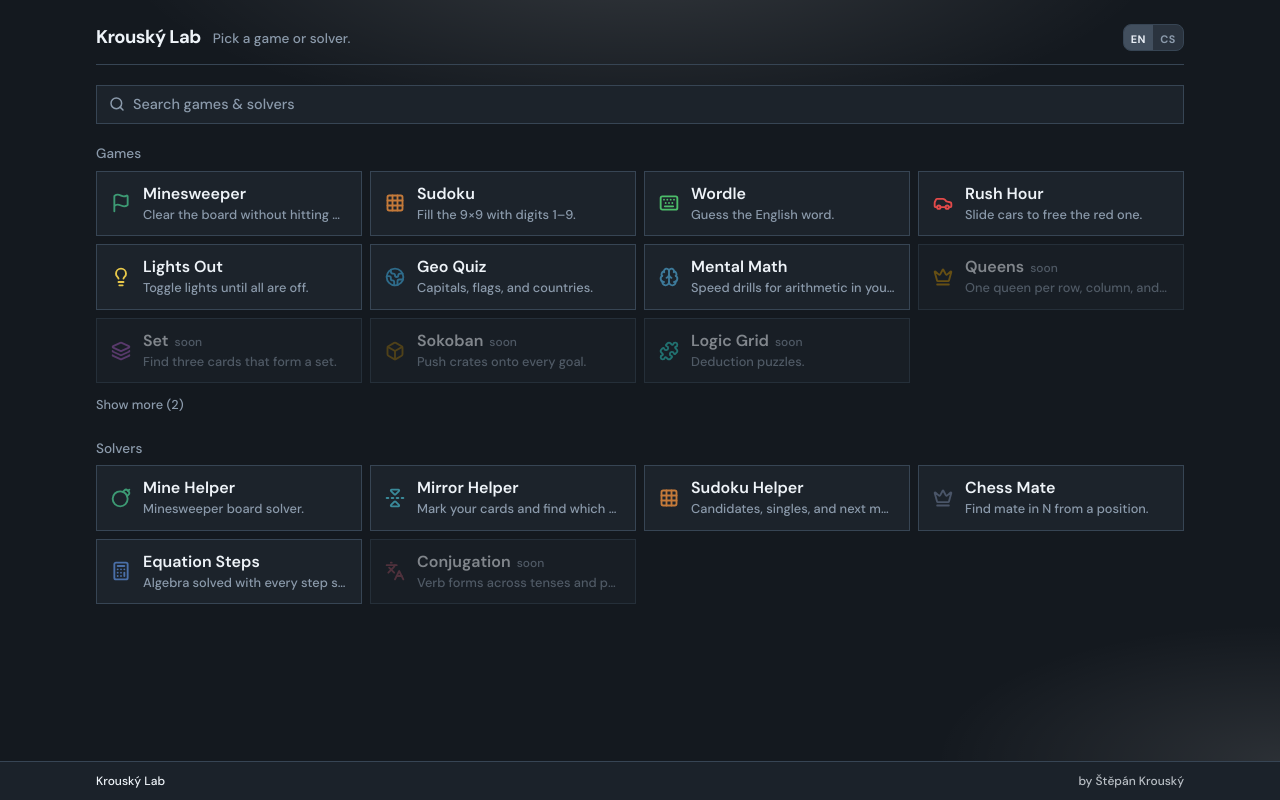
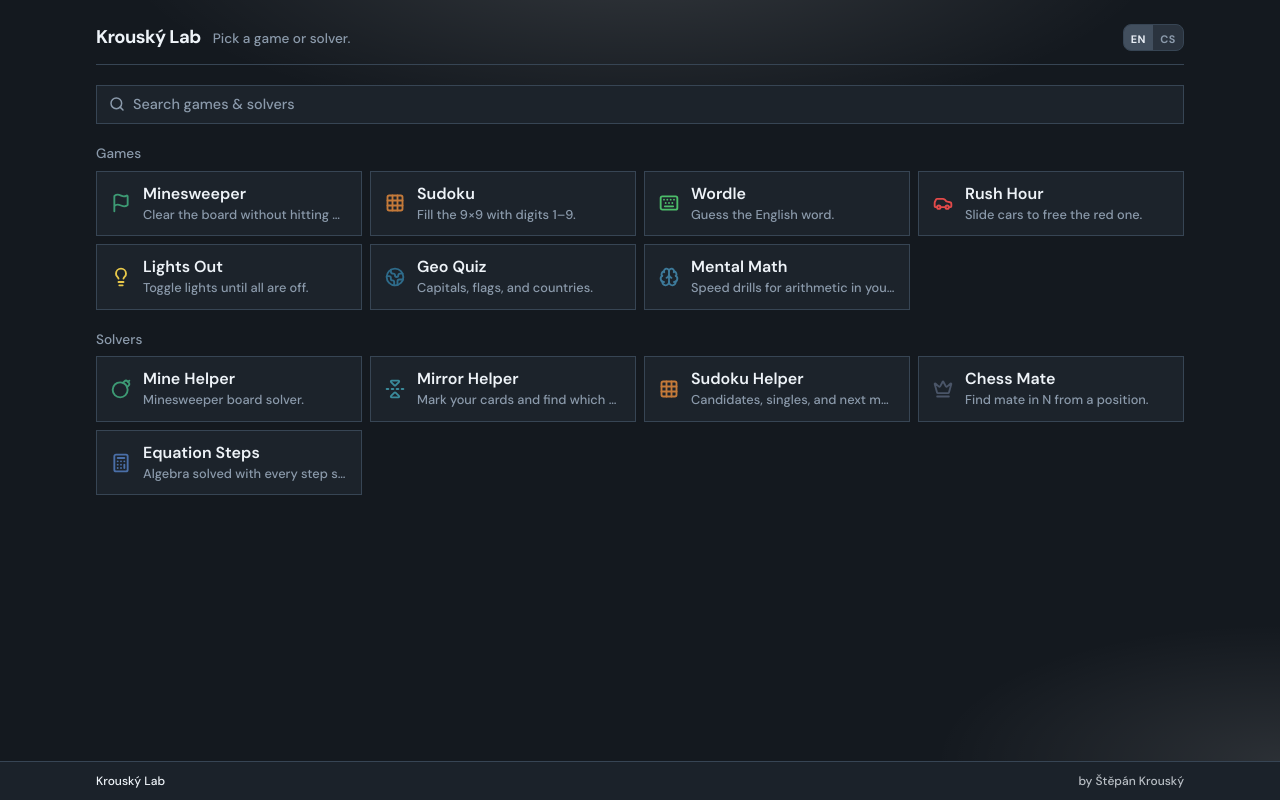
Before and after one commit to krouskystepan/lab, a React (Vite) app: page / in a window 1280 px wide. Built offline with nearby package versions, Linux system fonts and the light colour scheme.

Commit message:
remove soon games

```diff
--- a/src/catalog/registry.ts
+++ b/src/catalog/registry.ts
@@ -1,22 +1,16 @@
 import type { LucideIcon } from 'lucide-react'
 import {
   Bomb,
-  BookOpen,
-  Box,
   Brain,
   Calculator,
   Car,
   Crown,
   Flag,
-  FlaskConical,
   FlipHorizontal2,
   Globe2,
   Grid3x3,
   Keyboard,
-  Languages,
-  Layers,
-  Lightbulb,
-  Puzzle
+  Lightbulb
 } from 'lucide-react'
 import type { MessageKey } from '../i18n'
 import {
@@ -82,34 +76,6 @@ export const catalog: CatalogEntry[] = [
     status: 'live'
   },
   {
-    id: 'queens',
-    kind: 'game',
-    path: '/games/queens',
-    titleKey: 'catalog.queens.title',
-    blurbKey: 'catalog.queens.blurb',
-    icon: Crown,
-    theme: {
-      accent: '#b8860b',
-      accentHover: '#cfa012',
-      onAccent: '#fff8e0'
-    },
-    status: 'soon'
-  },
-  {
-    id: 'set',
-    kind: 'game',
-    path: '/games/set',
-    titleKey: 'catalog.set.title',
-    blurbKey: 'catalog.set.blurb',
-    icon: Layers,
-    theme: {
-      accent: '#9b59b6',
-      accentHover: '#ad6fc7',
-      onAccent: '#f5e8fb'
-    },
-    status: 'soon'
-  },
-  {
     id: 'rush-hour',
     kind: 'game',
     path: '/games/rush-hour',
@@ -118,34 +84,6 @@ export const catalog: CatalogEntry[] = [
     icon: Car,
     theme: rushHourTheme,
     status: 'live'
-  },
-  {
-    id: 'sokoban',
-    kind: 'game',
-    path: '/games/sokoban',
-    titleKey: 'catalog.sokoban.title',
-    blurbKey: 'catalog.sokoban.blurb',
-    icon: Box,
-    theme: {
-      accent: '#8b6914',
-      accentHover: '#a07a1c',
-      onAccent: '#fff6dc'
-    },
-    status: 'soon'
-  },
-  {
-    id: 'logic-grid',
-    kind: 'game',
-    path: '/games/logic-grid',
-    titleKey: 'catalog.logicGrid.title',
-    blurbKey: 'catalog.logicGrid.blurb',
-    icon: Puzzle,
-    theme: {
-      accent: '#2ec8c0',
-      accentHover: '#45d4cd',
-      onAccent: '#e0faf8'
-    },
-    status: 'soon'
   },
   {
     id: 'lights-out',
@@ -176,34 +114,6 @@ export const catalog: CatalogEntry[] = [
     icon: Brain,
     theme: mentalMathTheme,
     status: 'live'
-  },
-  {
-    id: 'periodic-quiz',
-    kind: 'game',
-    path: '/games/periodic-quiz',
-    titleKey: 'catalog.periodicQuiz.title',
-    blurbKey: 'catalog.periodicQuiz.blurb',
-    icon: FlaskConical,
-    theme: {
-      accent: '#6b4fa0',
-      accentHover: '#7d61b2',
-      onAccent: '#f0e8fa'
-    },
-    status: 'soon'
-  },
-  {
-    id: 'flashcards',
-    kind: 'game',
-    path: '/games/flashcards',
-    titleKey: 'catalog.flashcards.title',
-    blurbKey: 'catalog.flashcards.blurb',
-    icon: BookOpen,
-    theme: {
-      accent: '#8a5a3a',
-      accentHover: '#9b6b4b',
-      onAccent: '#f8eee5'
-    },
-    status: 'soon'
   },
 
   {
@@ -255,20 +165,6 @@ export const catalog: CatalogEntry[] = [
     icon: Calculator,
     theme: equationStepsTheme,
     status: 'live'
-  },
-  {
-    id: 'conjugation',
-    kind: 'solver',
-    path: '/solvers/conjugation',
-    titleKey: 'catalog.conjugation.title',
-    blurbKey: 'catalog.conjugation.blurb',
-    icon: Languages,
-    theme: {
-      accent: '#8a4a5a',
-      accentHover: '#9b5b6b',
-      onAccent: '#f8e8ec'
-    },
-    status: 'soon'
   }
 ]
 
--- a/src/i18n/locales/cs/hub.ts
+++ b/src/i18n/locales/cs/hub.ts
@@ -29,32 +29,18 @@ export const hubCs: Record<keyof typeof hubEn, string> = {
   'catalog.sudoku.blurb': 'Doplň 9×9 číslicemi 1–9.',
   'catalog.wordle.title': 'Wordle',
   'catalog.wordle.blurb': 'Hádej anglické slovo.',
-  'catalog.queens.title': 'Queens',
-  'catalog.queens.blurb': 'Jedna královna na řádek, sloupec a barvu.',
-  'catalog.set.title': 'Set',
-  'catalog.set.blurb': 'Najdi tři karty, které tvoří set.',
   'catalog.rushHour.title': 'Rush Hour',
   'catalog.rushHour.blurb': 'Posuň auta a uvolni červené.',
-  'catalog.sokoban.title': 'Sokoban',
-  'catalog.sokoban.blurb': 'Dotlač bedny na všechny cíle.',
-  'catalog.logicGrid.title': 'Logická mřížka',
-  'catalog.logicGrid.blurb': 'Odvozovací hádanky.',
   'catalog.lightsOut.title': 'Lights Out',
   'catalog.lightsOut.blurb': 'Zhasni všechna světla.',
   'catalog.geoQuiz.title': 'Geo kvíz',
   'catalog.geoQuiz.blurb': 'Hlavní města, vlajky a státy.',
   'catalog.mentalMath.title': 'Počítání z hlavy',
   'catalog.mentalMath.blurb': 'Rychlé drily na aritmetiku v hlavě.',
-  'catalog.periodicQuiz.title': 'Periodická kvíz',
-  'catalog.periodicQuiz.blurb': 'Uč se prvky podle značky a čísla.',
-  'catalog.flashcards.title': 'Kartíčky',
-  'catalog.flashcards.blurb': 'Opakování s odstupem pro jakýkoli balíček.',
   'catalog.sudokuHelper.title': 'Sudoku Helper',
   'catalog.sudokuHelper.blurb': 'Kandidáti, single a další tahy.',
   'catalog.chessMate.title': 'Chess Mate',
   'catalog.chessMate.blurb': 'Najdi mat v N z pozice.',
   'catalog.equationSteps.title': 'Kroky rovnice',
-  'catalog.equationSteps.blurb': 'Algebra s každým krokem vysvětleným.',
-  'catalog.conjugation.title': 'Časování',
-  'catalog.conjugation.blurb': 'Slovesné tvary napříč časy a osobami.'
+  'catalog.equationSteps.blurb': 'Algebra s každým krokem vysvětleným.'
 }
--- a/src/i18n/locales/en/hub.ts
+++ b/src/i18n/locales/en/hub.ts
@@ -26,32 +26,18 @@ export const hubEn = {
   'catalog.sudoku.blurb': 'Fill the 9×9 with digits 1–9.',
   'catalog.wordle.title': 'Wordle',
   'catalog.wordle.blurb': 'Guess the English word.',
-  'catalog.queens.title': 'Queens',
-  'catalog.queens.blurb': 'One queen per row, column, and color.',
-  'catalog.set.title': 'Set',
-  'catalog.set.blurb': 'Find three cards that form a set.',
   'catalog.rushHour.title': 'Rush Hour',
   'catalog.rushHour.blurb': 'Slide cars to free the red one.',
-  'catalog.sokoban.title': 'Sokoban',
-  'catalog.sokoban.blurb': 'Push crates onto every goal.',
-  'catalog.logicGrid.title': 'Logic Grid',
-  'catalog.logicGrid.blurb': 'Deduction puzzles.',
   'catalog.lightsOut.title': 'Lights Out',
   'catalog.lightsOut.blurb': 'Toggle lights until all are off.',
   'catalog.geoQuiz.title': 'Geo Quiz',
   'catalog.geoQuiz.blurb': 'Capitals, flags, and countries.',
   'catalog.mentalMath.title': 'Mental Math',
   'catalog.mentalMath.blurb': 'Speed drills for arithmetic in your head.',
-  'catalog.periodicQuiz.title': 'Periodic Quiz',
-  'catalog.periodicQuiz.blurb': 'Learn the elements by symbol and number.',
-  'catalog.flashcards.title': 'Flashcards',
-  'catalog.flashcards.blurb': 'Spaced repetition for any deck.',
   'catalog.sudokuHelper.title': 'Sudoku Helper',
   'catalog.sudokuHelper.blurb': 'Candidates, singles, and next moves.',
   'catalog.chessMate.title': 'Chess Mate',
   'catalog.chessMate.blurb': 'Find mate in N from a position.',
   'catalog.equationSteps.title': 'Equation Steps',
-  'catalog.equationSteps.blurb': 'Algebra solved with every step shown.',
-  'catalog.conjugation.title': 'Conjugation',
-  'catalog.conjugation.blurb': 'Verb forms across tenses and persons.'
+  'catalog.equationSteps.blurb': 'Algebra solved with every step shown.'
 } as const
```
